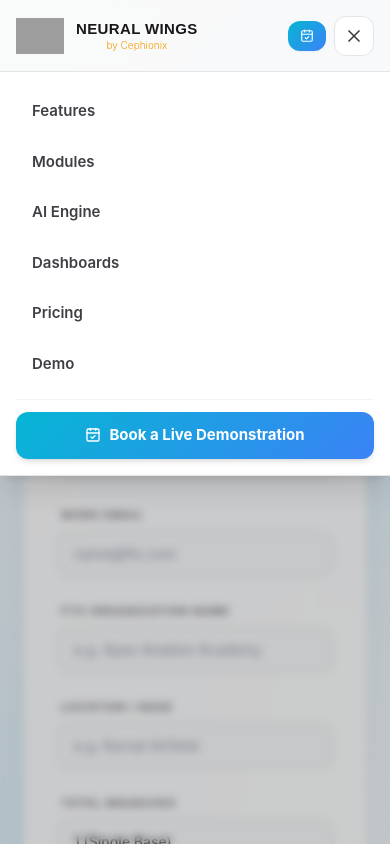
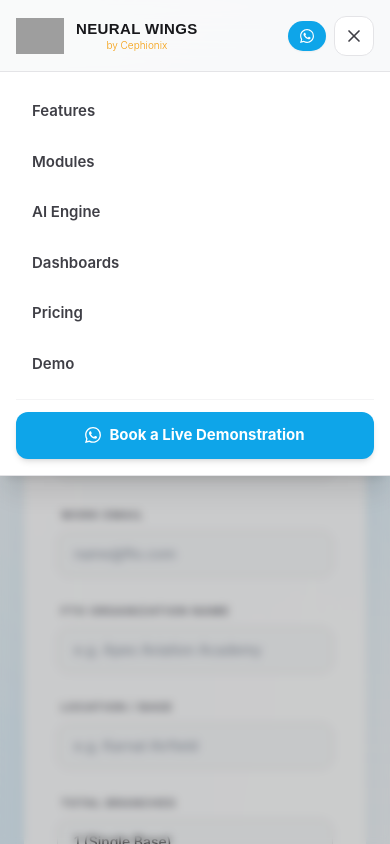
Before and after one commit to cephionix-rgb/SITE-FOR-NEURALWINGS, a React (Vite) app in the folder neuralwings-web/: page /book-demo in a window 390 px wide. Both pictures are taken after a click on the button "Toggle menu". Shown: the top 844 px of the page. Built offline with nearby package versions, Linux system fonts and the light colour scheme; grey boxes are pictures that could not be loaded.

Commit message:
Update index, sitemap, Navbar, Hero and IntroSequence

```diff
--- a/neuralwings-web/index.html
+++ b/neuralwings-web/index.html
@@ -76,8 +76,6 @@
     " />
 
     <!-- Google Analytics 4 -->
-    <!-- IMPORTANT: Replace G-KQYZYE96XT with your actual GA4 Measurement ID -->
-    <!-- Get it at: https://analytics.google.com → Admin → Data Streams → your stream -->
     <!-- GitHub Pages SPA redirect handler -->
     <script>
       (function() {
--- a/neuralwings-web/src/components/layout/Navbar.tsx
+++ b/neuralwings-web/src/components/layout/Navbar.tsx
@@ -1,9 +1,12 @@
 import { useState, useEffect } from 'react';
-import { Link, useNavigate } from 'react-router-dom';
+import { useNavigate } from 'react-router-dom';
 import { motion, AnimatePresence } from 'framer-motion';
-import { Menu, X, CalendarCheck } from 'lucide-react';
+import { Menu, X } from 'lucide-react';
 import { cn } from '../../lib/utils';
 import logoUrl from '../../assets/logo.png';
+
+const WA_LINK =
+  'https://wa.me/919646341001?text=Hi%2C%20I%27d%20like%20to%20book%20a%20Neural%20Wings%20demo';
 
 const navLinks = [
   { label: 'Features',   href: '#features' },
@@ -14,12 +17,26 @@
   { label: 'Demo',       href: '#demo' },
 ];
 
+function WhatsAppIcon({ size = 20, color = '#25D366' }: { size?: number; color?: string }) {
+  return (
+    <svg width={size} height={size} viewBox="0 0 24 24" fill={color} aria-hidden="true">
+      <path d="M17.472 14.382c-.297-.149-1.758-.867-2.03-.967-.273-.099-.471-.148-.67.15-.197.297-.767.966-.94 1.164-.173.199-.347.223-.644.075-.297-.15-1.255-.463-2.39-1.475-.883-.788-1.48-1.761-1.653-2.059-.173-.297-.018-.458.13-.606.134-.133.298-.347.446-.52.149-.174.198-.298.298-.497.099-.198.05-.371-.025-.52-.075-.149-.669-1.612-.916-2.207-.242-.579-.487-.5-.669-.51-.173-.008-.371-.01-.57-.01-.198 0-.52.074-.792.372-.272.297-1.04 1.016-1.04 2.479 0 1.462 1.065 2.875 1.213 3.074.149.198 2.096 3.2 5.077 4.487.709.306 1.262.489 1.694.625.712.227 1.36.195 1.871.118.571-.085 1.758-.719 2.006-1.413.248-.694.248-1.289.173-1.413-.074-.124-.272-.198-.57-.347m-5.421 7.403h-.004a9.87 9.87 0 01-5.031-1.378l-.361-.214-3.741.982.998-3.648-.235-.374a9.86 9.86 0 01-1.51-5.26c.001-5.45 4.436-9.884 9.888-9.884 2.64 0 5.122 1.03 6.988 2.898a9.825 9.825 0 012.893 6.994c-.003 5.45-4.437 9.884-9.885 9.884m8.413-18.297A11.815 11.815 0 0012.05 0C5.495 0 .16 5.335.157 11.892c0 2.096.547 4.142 1.588 5.945L.057 24l6.305-1.654a11.882 11.882 0 005.683 1.448h.005c6.554 0 11.89-5.335 11.893-11.893a11.821 11.821 0 00-3.48-8.413z" />
+    </svg>
+  );
+}
+
 export function Navbar() {
   const [scrolled, setScrolled] = useState(false);
+  const [floatingVisible, setFloatingVisible] = useState(false);
   const [menuOpen, setMenuOpen] = useState(false);
   const navigate = useNavigate();
+
   useEffect(() => {
-    const handleScroll = () => setScrolled(window.scrollY > 50);
+    const handleScroll = () => {
+      const y = window.scrollY;
+      setScrolled(y > 50);
+      setFloatingVisible(y > 300);
+    };
     window.addEventListener('scroll', handleScroll);
     return () => window.removeEventListener('scroll', handleScroll);
   }, []);
@@ -91,25 +108,28 @@
 
           {/* Desktop CTA */}
           <div className="hidden lg:flex items-center">
-            <Link
-              to="/book-demo"
-              className="px-6 py-2 rounded-xl bg-primary text-white font-sans text-sm font-medium transition-all duration-300 hover:bg-primary-hover shadow-sm"
+            <a
+              href={WA_LINK}
+              target="_blank"
+              rel="noopener noreferrer"
+              className="px-6 py-2.5 rounded-full bg-sky-500 text-white font-sans text-sm font-bold transition-all duration-300 hover:bg-sky-600 shadow-sm"
             >
               Book a Demo
-            </Link>
+            </a>
           </div>
 
           {/* Mobile right side: Book Demo + Hamburger */}
           <div className="flex lg:hidden items-center gap-2">
-            <Link
-              to="/book-demo"
+            <a
+              href={WA_LINK}
+              target="_blank"
+              rel="noopener noreferrer"
               onClick={() => setMenuOpen(false)}
-              className="flex items-center gap-1.5 px-3 py-2 rounded-xl text-xs font-bold text-white shadow-sm"
-              style={{ background: 'linear-gradient(135deg,#06b6d4,#3b82f6)' }}
+              className="flex items-center gap-1.5 px-3 py-2 rounded-full text-xs font-bold bg-sky-500 text-white shadow-sm hover:bg-sky-600 transition-colors"
             >
-              <CalendarCheck className="w-3.5 h-3.5" />
+              <WhatsAppIcon size={14} color="white" />
               <span className="hidden xs:inline">Book Demo</span>
-            </Link>
+            </a>
             <button
               onClick={() => setMenuOpen(prev => !prev)}
               className="w-10 h-10 flex items-center justify-center rounded-xl border border-zinc-200 bg-white text-zinc-700 hover:bg-zinc-50 transition-colors"
@@ -167,21 +187,41 @@
                 ))}
 
                 <div className="mt-2 pt-3 border-t border-zinc-100">
-                  <Link
-                    to="/book-demo"
+                  <a
+                    href={WA_LINK}
+                    target="_blank"
+                    rel="noopener noreferrer"
                     onClick={() => setMenuOpen(false)}
-                    className="flex items-center justify-center gap-2 w-full py-3 rounded-xl text-[15px] font-bold text-white shadow-md"
-                    style={{ background: 'linear-gradient(135deg,#06b6d4,#3b82f6)' }}
+                    className="flex items-center justify-center gap-2 w-full py-3 rounded-xl text-[15px] font-bold text-white shadow-md bg-sky-500 hover:bg-sky-600 transition-colors"
                   >
-                    <CalendarCheck className="w-4 h-4" />
+                    <WhatsAppIcon size={16} color="white" />
                     Book a Live Demonstration
-                  </Link>
+                  </a>
                 </div>
               </div>
             </motion.div>
           </>
         )}
       </AnimatePresence>
+
+      {/* Floating bottom-right CTA — appears after 300px scroll */}
+      <AnimatePresence>
+        {floatingVisible && (
+          <motion.a
+            href={WA_LINK}
+            target="_blank"
+            rel="noopener noreferrer"
+            initial={{ opacity: 0, scale: 0.8, y: 16 }}
+            animate={{ opacity: 1, scale: 1, y: 0 }}
+            exit={{ opacity: 0, scale: 0.8, y: 16 }}
+            transition={{ duration: 0.25, ease: 'easeOut' }}
+            className="fixed bottom-6 right-6 z-[999] flex items-center gap-2.5 px-4 py-3 bg-white border border-[#e2e8f0] rounded-full shadow-lg text-sm font-bold text-zinc-800 hover:shadow-xl hover:border-green-200 transition-shadow"
+          >
+            <WhatsAppIcon size={20} color="#25D366" />
+            Book a Demo
+          </motion.a>
+        )}
+      </AnimatePresence>
     </>
   );
 }
--- a/neuralwings-web/src/components/sections/Hero.tsx
+++ b/neuralwings-web/src/components/sections/Hero.tsx
@@ -2,6 +2,9 @@
 import { ShieldCheck, Cpu, Activity, LayoutDashboard, Target } from 'lucide-react';
 import { useEffect, useState } from 'react';
 import { Link } from 'react-router-dom';
+
+const WA_LINK =
+  'https://wa.me/919646341001?text=Hi%2C%20I%27d%20like%20to%20book%20a%20Neural%20Wings%20demo';
 
 function ParticleField() {
   const [particles, setParticles] = useState<Array<{ id: number; x: number; y: number; speed: number; size: number }>>([]);
@@ -157,6 +160,14 @@
               Book a Live Demo
             </button>
           </Link>
+          <a
+            href={WA_LINK}
+            target="_blank"
+            rel="noopener noreferrer"
+            className="h-14 px-8 md:px-10 rounded-xl bg-white border-2 border-sky-400 text-sky-600 font-sans font-semibold text-[15px] md:text-[16px] shadow-sm hover:border-sky-500 hover:text-sky-700 hover:bg-sky-50 transition-all flex items-center justify-center gap-2 w-full sm:w-auto"
+          >
+            Book a Demo <span className="text-xl leading-none">→</span>
+          </a>
           <a href="#demo" className="h-14 px-8 md:px-10 rounded-xl bg-white border border-zinc-200 text-zinc-700 font-sans font-semibold text-[15px] md:text-[16px] shadow-sm hover:border-sky-300 hover:text-sky-600 hover:bg-sky-50 transition-all flex items-center justify-center gap-2 w-full sm:w-auto">
             Explore the System <span className="text-xl leading-none">→</span>
           </a>
--- a/neuralwings-web/src/components/sections/IntroSequence.tsx
+++ b/neuralwings-web/src/components/sections/IntroSequence.tsx
@@ -27,6 +27,12 @@
     }
 
     const video = videoRef.current;
+
+    // Only assign src when the intro will actually play — prevents mobile from
+    // downloading the video on repeat visits even if the element is in the DOM.
+    if (video && !sessionStorage.getItem('introPlayed')) {
+      video.src = videoUrl;
+    }
 
     // Text animations — appear early, gone before logo emerges from clouds (~5s)
     const textTl = gsap.timeline();
@@ -74,10 +80,9 @@
         autoPlay
         muted
         playsInline
+        preload="none"
         className="w-full h-full object-cover"
-      >
-        <source src={videoUrl} type="video/mp4" />
-      </video>
+      />
 
       {/* Watermark cover — blur only, no logo */}
       <div className="absolute bottom-[14px] right-[14px] z-[60] w-[160px] h-[55px] backdrop-blur-3xl rounded-lg" />
```
Also changed, not shown: 1 other file (tests, documents, lock files or other folders).
